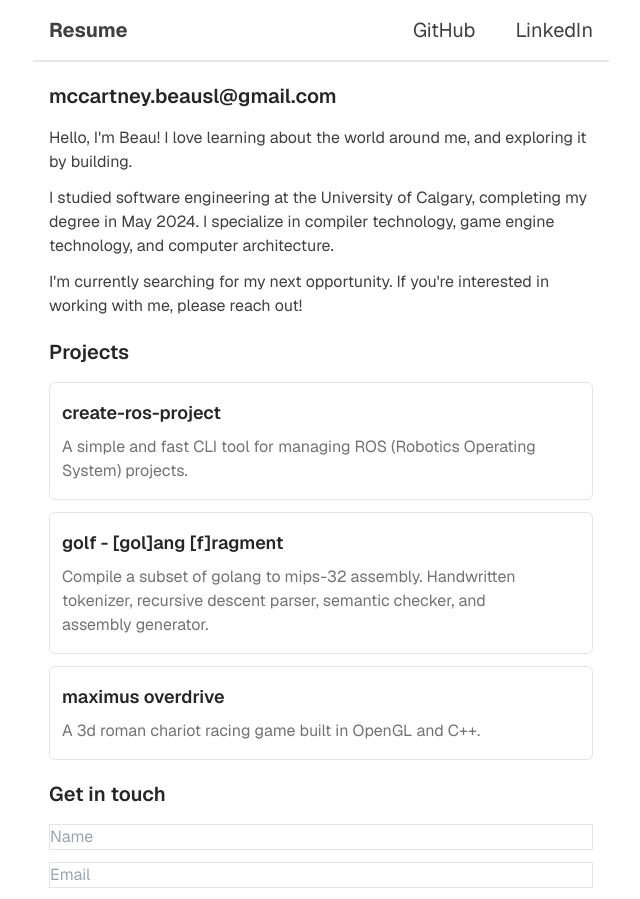
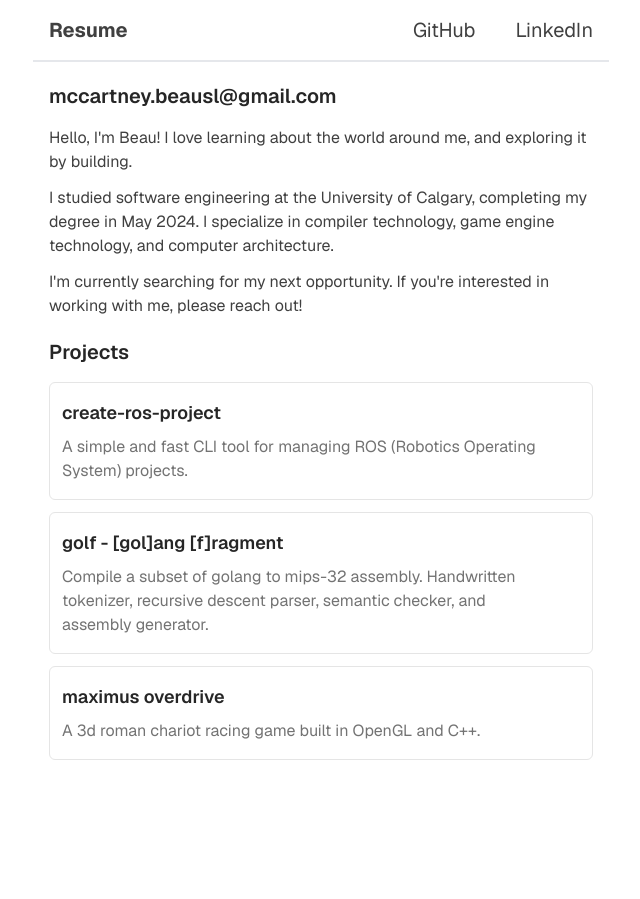
Before and after one commit to beaumccartney/personal-website-old, a Next.js app: page / in a window 1280 px wide. Shown: the top 899 px of the page, without its empty margins (319-959 px from the left). After the commit the page ends 800 px from the top, so only its background shows below. Built offline with nearby package versions, Linux system fonts and the light colour scheme.

Commit message:
comment out form section to deploy

```diff
--- a/src/app/page.tsx
+++ b/src/app/page.tsx
@@ -1,5 +1,5 @@
 import Link from "next/link";
-import Web3Form from "./web3form";
+// import Web3Form from "./web3form";
 
 export default function HomePage() {
   const email = "mccartney.beausl@gmail.com";
@@ -69,12 +69,12 @@ export default function HomePage() {
           ))}
         </ul>
       </section>
-      <section>
-        <h2 className="text-xl font-semibold text-neutral-800">
-          Get in touch
-        </h2>
-        <Web3Form />
-      </section>
+      {/* <section> */}
+      {/*   <h2 className="text-xl font-semibold text-neutral-800"> */}
+      {/*     Get in touch */}
+      {/*   </h2> */}
+      {/*   <Web3Form /> */}
+      {/* </section> */}
     </div>
   );
 }
```
